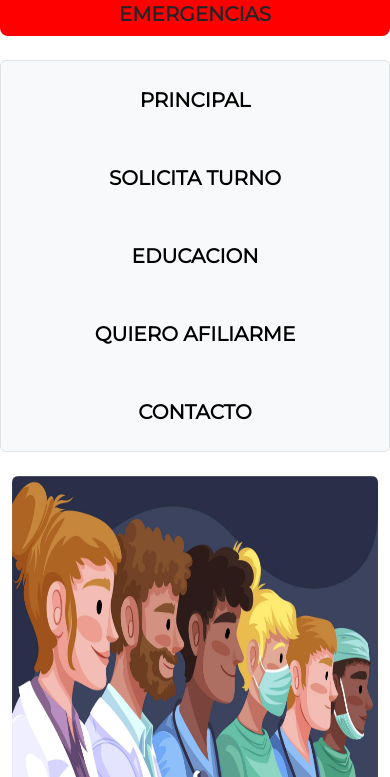
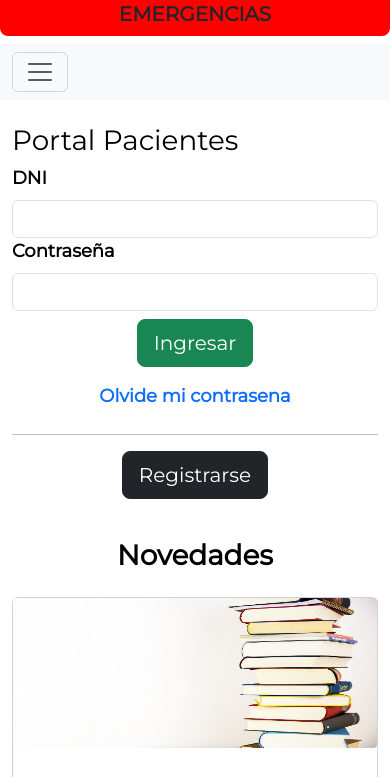
Before and after one commit to leandrojl/TP-FINAL-Visualizacion-e-Interfaces, a website: page index.html in a window 390 px wide. Shown: the part 67-844 px from the top of the page. Drawn offline with nearby package versions, Linux system fonts and the light colour scheme; a web font is replaced by a local one.

Commit message:
menu hamburguesa

```diff
--- a/css/style.css
+++ b/css/style.css
@@ -3,6 +3,7 @@
   }
   .text-green-hover:hover {
     color: green !important;
+    text-decoration: underline;
   }
   .uppercase-text {
     text-transform: uppercase;
@@ -15,3 +16,27 @@
         font-size: 35px;
     }
 }
+@media (max-width: 425px) {
+  .display-none-425 {
+      display: none;
+  }
+}
+@media (max-width: 1024px) {
+  #navbar-large {
+      display: none;
+  }
+
+  #navbar-small {
+      display: block;
+  }
+}
+
+@media (min-width: 1025px) {
+  #navbar-large {
+      display: block;
+  }
+
+  #navbar-small {
+      display: none;
+  }
+}
--- a/index.html
+++ b/index.html
@@ -91,25 +91,44 @@
         </div>
 
         <div class="row">
-            <div class="border rounded-2 mt-3 p-4 bg-light">
+            <div class="container border rounded-2 mt-3 p-4 bg-light" id="navbar-large">
                 <div class="row g-5">
-                    <div class="col-lg col-md-4 col-sm-12 text-center uppercase-text "><a class="text-decoration-none fs-5 fw-bold text-green-hover texto-negro" href=""> Principal</a>
+                    <div class="col-lg col-md-4 col-sm-12 text-center uppercase-text "><a class="text-decoration-none fs-5 fw-bold text-green-hover texto-negro" href="#"> Principal</a>
                     </div>
-                    <div class="col-lg col-md-4 col-sm-12 text-center uppercase-text"><a class="text-decoration-none fs-5 fw-bold text-green-hover texto-negro" data-toggle="modal" data-target="#myModal" href=""> Solicita
-                            Turno</a></div>
-                    <div class="col-lg col-md-4 col-sm-12 text-center uppercase-text"><a class="text-decoration-none fs-5 fw-bold text-green-hover texto-negro" href=""> Educacion</a>
+                    <div class="col-lg col-md-4 col-sm-12 text-center uppercase-text"><a class="text-decoration-none fs-5 fw-bold text-green-hover texto-negro" data-toggle="modal" data-target="#myModal" href="#"> Solicita Turno</a></div>
+                    <div class="col-lg col-md-4 col-sm-12 text-center uppercase-text"><a class="text-decoration-none fs-5 fw-bold text-green-hover texto-negro" href="#"> Educación</a>
                     </div>
-                    <div class="col-lg col-md-6 col-sm-12 text-center uppercase-text"><a class="text-decoration-none fs-5 fw-bold text-green-hover texto-negro" href=""> Quiero
-                            afiliarme</a></div>
-                    <div class="col-lg col-md-6 col-sm-12 text-center uppercase-text"><a class="text-decoration-none fs-5 fw-bold text-green-hover texto-negro" href=""> Contacto</a>
+                    <div class="col-lg col-md-6 col-sm-12 text-center uppercase-text"><a class="text-decoration-none fs-5 fw-bold text-green-hover texto-negro" href="#"> Quiero Afiliarme</a></div>
+                    <div class="col-lg col-md-6 col-sm-12 text-center uppercase-text"><a class="text-decoration-none fs-5 fw-bold text-green-hover texto-negro" href="#"> Contacto</a>
                     </div>
                 </div>
             </div>
+
+            <!-- Navbar hamburguesa para resoluciones de 1024px o menos -->
+            <nav class="navbar navbar-light bg-light" id="navbar-small">
+                <div class="container">
+
+                    <button class="navbar-toggler" type="button" data-toggle="collapse" data-target="#navbarNav"
+                        aria-controls="navbarNav" aria-expanded="false" aria-label="Toggle navigation">
+                        <span class="navbar-toggler-icon"></span>
+                    </button>
+                    <div class="collapse navbar-collapse" id="navbarNav">
+                        <div class="navbar-nav">
+                            <a class="nav-item nav-link text-green-hover" href="#">Principal</a>
+                            <a class="nav-item nav-link text-green-hover" data-toggle="modal" data-target="#myModal" href="#">Solicita Turno</a>
+                            <a class="nav-item nav-link text-green-hover" href="#">Educación</a>
+                            <a class="nav-item nav-link text-green-hover" href="#">Quiero Afiliarme</a>
+                            <a class="nav-item nav-link text-green-hover" href="#">Contacto</a>
+                        </div>
+                    </div>
+                </div>
+            </nav>
         </div>
+
 
         <div class="row my-4">
                     <div class="col-lg-8 col-md-12">
-                        <img src="imagenes/doctors-cartoon-mage.jpg" class="img-fluid rounded-2"
+                        <img src="imagenes/doctors-cartoon-mage.jpg" class="img-fluid rounded-2 display-none-425"
                             style="width: 100%; height: 400px;">
                     </div>
                     <div class="col-lg-4 col-md-12">
@@ -132,6 +151,9 @@
 
 
         <div class="row">
+            <div class="col-12 d-flex flex-column align-items-center mt-3 mb-3">
+                <h2 class="fs-1 fw-bold">Novedades</h2>
+            </div>
             <div class="col-lg-3 col-md-6 d-flex flex-column align-items-center mb-5">
                 <div class="card">
 
```
